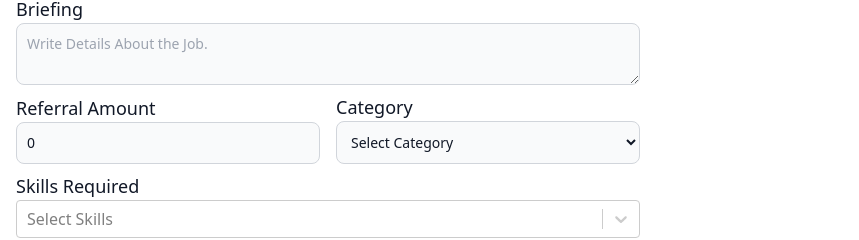
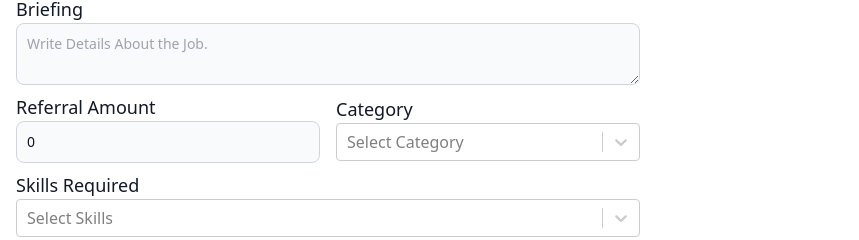
Before and after one commit to 91labs/wroots-form, a React (Vite) app: page / in a window 1280 px wide. Shown: the part 487-727 px from the top of the page, without its empty margins (0-859 px from the left). Built offline with nearby package versions, Linux system fonts and the light colour scheme.

Commit message:
New : API Fix and Category Data Addition

```diff
--- /dev/null
+++ b/src/data/category.json
@@ -0,0 +1,36 @@
+[
+ {
+   "id": 1,
+   "name": "BPO",
+   "created_by": "admin",
+   "updated_by": "admin",
+   "created_at": "2021-05-05 20:47:07",
+   "updated_at": "2021-05-05 20:47:07",
+   "active": true,
+   "imageURL": "https://firebasestorage.googleapis.com/v0/b/the-notary-app.appspot.com/o/bpo.png?alt=media&token=03d7b7be-e412-4f34-974d-ab495f493a75",
+   "isShow": true
+ },
+
+  {
+   "id": 6,
+   "name": "IT",
+   "created_by": "admin",
+   "updated_by": "admin",
+   "created_at": "2021-06-11 14:21:33",
+   "updated_at": "2021-06-11 14:21:33",
+   "active": true,
+   "imageURL": "https://firebasestorage.googleapis.com/v0/b/the-notary-app.appspot.com/o/Screenshot%202023-08-02%20at%208.23.15%20PM.png?alt=media&token=ad02fe8a-03e3-4ab6-9252-2de99c4c82c5",
+   "isShow": true
+ },
+ {
+   "id": 7,
+   "name": "Non IT",
+   "created_by": "admin",
+   "updated_by": "admin",
+   "created_at": "2021-06-11 14:21:34",
+   "updated_at": "2021-06-11 14:21:34",
+   "active": true,
+   "imageURL": "https://firebasestorage.googleapis.com/v0/b/the-notary-app.appspot.com/o/NON%20IT.png?alt=media&token=72180388-668d-4e8f-aea2-851c0901e0fb",
+   "isShow": true
+ }
+ ]
--- a/src/hooks/createjob.js
+++ b/src/hooks/createjob.js
@@ -1,5 +1,5 @@
 import axios from "axios";
 
 export function createJob(_data){
-    return axios.post('https://wroots-backend.onrender.com/createJob');
+    return axios.post('https://wroots-backend.onrender.com/createJob',_data);
 }
--- a/src/pages/Form.jsx
+++ b/src/pages/Form.jsx
@@ -5,14 +5,17 @@ import { createJob } from "../hooks/createjob";
 import { toast } from "react-toastify";
 import skillData from "../data/skills.json";
 import companyData from "../data/companies.json";
+import categoryData from "../data/category.json";
 import { LoaderSpin } from "../components/Loader";
 
 const Form = () => {
   const [skillSet, setSkillSet] = useState([]);
   const [companySet, setCompanySet] = useState([]);
+  const [categorySet, setCategorySet] = useState([]);
   const [selectedSkills, setSelectedSkills] = useState();
   const [selectedCompany, setSelectedCompany] = useState();
   const [selectedPlace, setSelectedPlace] = useState();
+  const [selectedCategory, setSelectedCategory] = useState();
 
   const {mutate, isLoading} = useMutation(createJob,{
     onSuccess : () => toast.success("Job Created!"),
@@ -51,9 +54,16 @@ const Form = () => {
       value: company,
     }));
 
+    const transformedCategorySet = categoryData.map((cat) => ({
+      label : cat.name,
+      value : cat
+    }))
+
     setSkillSet(transformedSkillSet);
 
     setCompanySet(transformedCompanySet);
+
+    setCategorySet(transformedCategorySet);
   }, []);
 
   const resetForm = () => {
@@ -244,19 +254,17 @@ const Form = () => {
             >
               Category
             </label>
-            <select
-              id="category"
-              onChange={(e) =>
-                setFormData({ ...formData, categoryId: e.target.value })
-              }
-              className="bg-gray-50 border border-gray-300 text-gray-900 text-sm rounded-lg focus:ring-blue-500 focus:border-blue-500 block w-full p-2.5"
-            >
-              <option selected>Select Category</option>
-              <option value={1}>United States</option>
-              <option value={2}>Canada</option>
-              <option value={3}>France</option>
-              <option value={4}>Germany</option>
-            </select>
+            <Select
+              options={categorySet}
+              className="rounded-lg"
+              placeholder="Select Category"
+              value={selectedCategory}
+              onChange={(data) => {
+                const selectedValues = data.value.id;
+                setSelectedCategory(data);
+                setFormData({ ...formData, categoryId: selectedValues });
+              }}
+            />
           </div>
         </div>
         <div>
@@ -294,7 +302,7 @@ const Form = () => {
               placeholder="Select Company"
               value={selectedCompany}
               onChange={(data) => {
-                const selectedValues = data.value;
+                const selectedValues = data.value.id;
                 setSelectedCompany(data);
                 setFormData({ ...formData, companyId: selectedValues });
               }}
```
